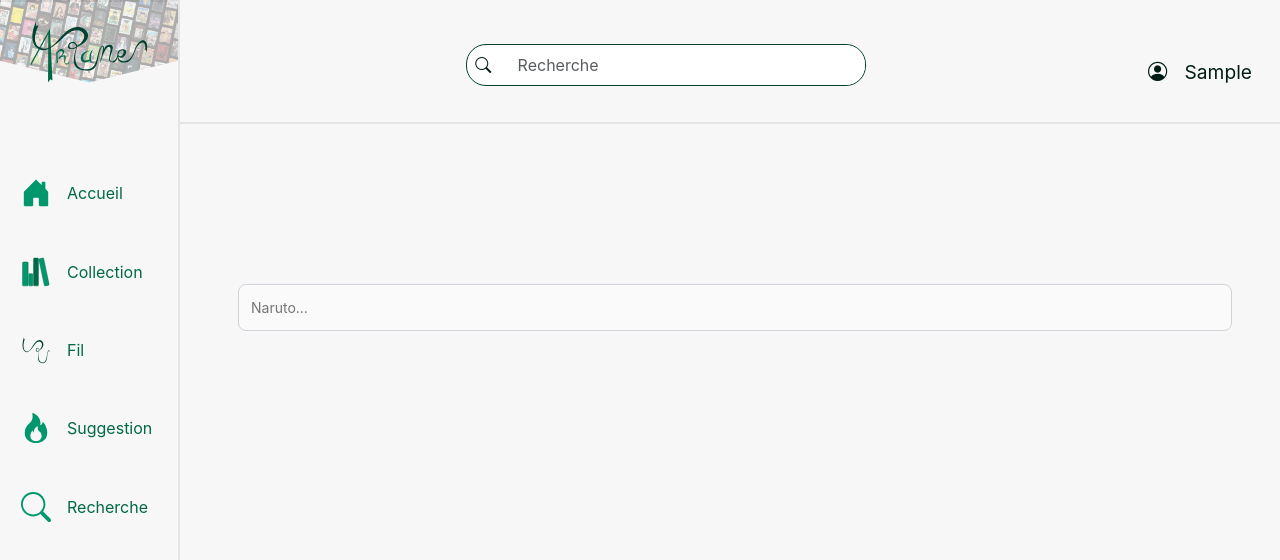
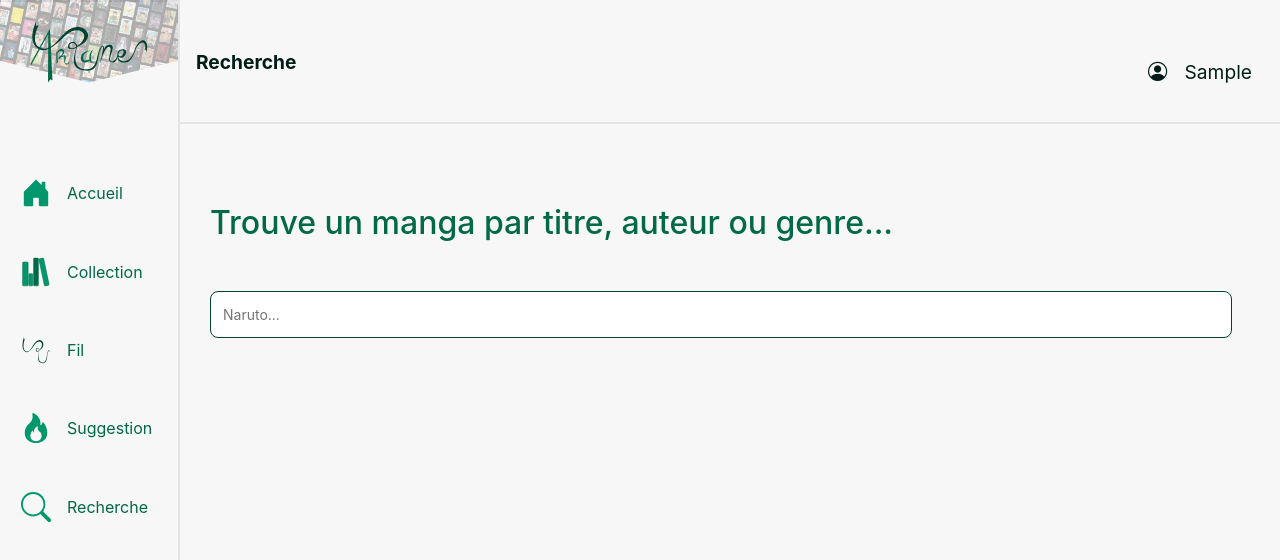
Before and after one commit to Adelink-Serelda/Projet-etudes-ARIANE-front, a React (Create React App) app: page /recherche in a window 1280 px wide. Shown: the top 560 px of the page. Built offline with nearby package versions, Linux system fonts and the light colour scheme; sample sign-in values are in the browser's storage.

Commit message:
save 1803 MVP ok MAJ design

```diff
--- a/src/components/Header.jsx
+++ b/src/components/Header.jsx
@@ -27,8 +27,8 @@ function Header() {
   else if (location.pathname === "/suggestions") title = "Suggestions du jour";
   else if (location.pathname.startsWith("/vuedetail"))
     title = slug || "Détails";
-  else if (location.pathname.startsWith("/vuemanga"))
-    title = "My Hero Academia";
+  else if (location.pathname.startsWith(`/${slug}`)) title = slug;
+  else if (location.pathname.startsWith(`/recherche`)) title = "Recherche";
 
   return (
     <div>
@@ -46,14 +46,14 @@ function Header() {
           <div className="titre-page">
             <p>{title}</p>
           </div>
-          <div className="recherche">
+          {/*  <div className="recherche">
             <i className="bi bi-search"></i>
             <input
               type="text"
               className="form-control"
               placeholder="Recherche"
             />
-          </div>
+          </div> */}
           <div className="burger">
             <button
               className="burger-btn"
--- a/src/pages/Collection.jsx
+++ b/src/pages/Collection.jsx
@@ -33,19 +33,19 @@ function Collection() {
         </Link>
       </div>
       <div className="bouton-filtre-wrapper">
-        <Link className="bouton-filtre">
+        <Link className="bouton-filtre physique">
           <i className="bi bi-book"></i>
           <p>Physique</p>
         </Link>
-        <Link className="bouton-filtre">
+        <Link className="bouton-filtre numerique">
           <i className="bi bi-book"></i>
           <p>Numérique</p>
         </Link>
-        <Link className="bouton-filtre">
+        <Link className="bouton-filtre pret">
           <i className="bi bi-book"></i>
           <p>Prêts</p>
         </Link>
-        <Link className="bouton-filtre">
+        <Link className="bouton-filtre completer">
           <i className="bi bi-book"></i>
           <p>Compléter</p>
         </Link>
--- a/src/pages/Fil.jsx
+++ b/src/pages/Fil.jsx
@@ -33,19 +33,19 @@ function Fil() {
         </Link>
       </div>
       <div className="bouton-filtre-wrapper">
-        <Link className="bouton-filtre">
+        <Link className="bouton-filtre pal">
           <i className="bi bi-book"></i>
           <p>PAL</p>
         </Link>
-        <Link className="bouton-filtre">
+        <Link className="bouton-filtre cours">
           <i className="bi bi-book"></i>
           <p>En cours</p>
         </Link>
-        <Link className="bouton-filtre">
+        <Link className="bouton-filtre lu">
           <i className="bi bi-book"></i>
           <p>Lu</p>
         </Link>
-        <Link className="bouton-filtre">
+        <Link className="bouton-filtre wishlist">
           <i className="bi bi-book"></i>
           <p>Wishlist</p>
         </Link>
--- a/src/pages/Recherche.jsx
+++ b/src/pages/Recherche.jsx
@@ -1,6 +1,7 @@
 import "../style/recherche.css";
 import { useState, useEffect } from "react";
 import AJAX from "../utils/ajax.js";
+import { Link } from "react-router-dom";
 
 function Recherche() {
   const [query, setQuery] = useState("");
@@ -14,12 +15,24 @@ function Recherche() {
     const delay = setTimeout(async () => {
       const datas = await AJAX.get(`recherche?q=${query}`, true);
       setResults(datas);
+      console.log(datas);
     }, 300);
     return () => clearTimeout(delay);
   }, [query]);
 
   return (
     <section className="page-recherche">
+      <div className="entete">
+        <Link to="/suggestions">
+          <i className="bi bi-chevron-left"></i>
+        </Link>
+        <h1 className="entete-titre">Recherche</h1>
+        <Link to="/nouveautes">
+          <i className="bi bi-chevron-right"></i>
+        </Link>
+      </div>
+      <div className="recherche-wrapper">
+        <h2>Trouve un manga par titre, auteur ou genre...</h2>
         <div className="search-bar">
           <input
             type="text"
@@ -31,15 +44,20 @@ function Recherche() {
 
         <div className="search-result">
           {results.map((manga) => (
-          <div key={manga.idJson} className="search-item">
+            <Link
+              to={`/${manga.slug}`}
+              key={manga.idJson}
+              className="search-item"
+            >
               <img src={manga.cover || "/img/img-1.jpg"} alt={manga.titre} />
               <div>
                 <h3>{manga.titre}</h3>
                 <p>{manga.auteur}</p>
                 <p>({manga.genre})</p>
               </div>
+            </Link>
+          ))}
         </div>
-        ))}
       </div>
     </section>
   );
--- a/src/pages/Suggestions.jsx
+++ b/src/pages/Suggestions.jsx
@@ -50,7 +50,10 @@ export default function Suggestions() {
         <p className="index-info">
           {totalSlides === 0 ? "0 / 0" : `${sliderIndex + 1} / ${totalSlides}`}
         </p>
-        <div className="suggestions-slider">
+        <Link
+          to={`/${mangas[sliderIndex]?.slug || ""}`}
+          className="suggestions-slider"
+        >
           <img
             src={mangas[sliderIndex]?.cover || "/img/img-1.jpg"}
             alt={mangas[sliderIndex]?.titre || "couv manga"}
@@ -58,7 +61,7 @@ export default function Suggestions() {
           />
           <p className="manga-titre">{mangas[sliderIndex]?.titre || ""}</p>
           <p className="manga-auteur">{mangas[sliderIndex]?.auteur || ""}</p>
-        </div>
+        </Link>
         <div className="navigation-buttons">
           <button
             onClick={() => toggleImage(-1)}
--- a/src/pages/VueManga.jsx
+++ b/src/pages/VueManga.jsx
@@ -50,11 +50,27 @@ function VueManga() {
                 className="serie-item"
                 key={index}
               >
-                <img
-                  src={tome.image}
-                  alt={tome.titre}
-                  className="serie-image"
-                />
+                <div className="serie-item-image">
+                  <img
+                    src={tome.image}
+                    alt={tome.titre}
+                    className="serie-image"
+                  />
+                  {tome.statusCollection === "collection" && (
+                    <img
+                      src="/img/svg/check-circle-green.svg"
+                      alt="Dans ma collection"
+                      className="status-icon"
+                    />
+                  )}
+                  {tome.statusFil === "PAL" && (
+                    <img
+                      src="/img/svg/bookmark-check-red.svg"
+                      alt="Dans ma PAL"
+                      className="status-icon-pal"
+                    />
+                  )}
+                </div>
                 <h1>Tome {tome.numero}</h1>
                 <p>{tome.titre}</p>
               </Link>
--- a/src/style/collection.css
+++ b/src/style/collection.css
@@ -34,6 +34,15 @@
 .bouton-filtre p {
   margin: 0;
   padding: 0;
+}
+
+.bouton-filtre.physique {
+  background-color: var(--light-green-primary);
+  color: white;
+}
+
+.bouton-filtre.physique i {
+  color: white;
 }
 
 .collection-details {
--- a/src/style/fil.css
+++ b/src/style/fil.css
@@ -1,5 +1,14 @@
 .fil {
   margin: 5rem 0;
+}
+
+.bouton-filtre.pal {
+  background-color: var(--light-green-primary);
+  color: white;
+}
+
+.bouton-filtre.pal i {
+  color: white;
 }
 
 @media (min-width: 576px) {
--- a/src/style/recherche.css
+++ b/src/style/recherche.css
@@ -1,10 +1,25 @@
 .page-recherche {
-  margin: 10rem 3rem;
+  margin: 5rem 0 10rem 0;
+}
+
+.recherche-wrapper {
+  margin: 0 3rem;
+}
+
+.page-recherche h2 {
+  margin: 3rem 0;
+  color: var(--light-green-primary);
+}
+
+.search-bar input {
+  border: solid 1px var(--dark-green);
+  background-color: white;
 }
 
 .search-result {
-  display: flex;
-  justify-content: center;
+  display: grid;
+  grid-template-columns: repeat(auto-fill, minmax(160px, 1fr));
+  gap: 2rem;
   margin-top: 2rem;
 }
 
@@ -28,7 +43,7 @@
 }
 
 .search-item p {
-  line-height: 0.5rem;
+  line-height: 1rem;
   margin: 0;
   color: var(--dark-green);
 }
@@ -40,22 +55,19 @@
 }
 
 @media (min-width: 576px) {
-  .search-bar,
-  .search-result {
-    margin-left: 90px;
+  .recherche-wrapper {
+    margin-left: 110px;
   }
 }
 
 @media (min-width: 768px) {
-  .search-bar,
-  .search-result {
-    margin-left: 130px;
+  .recherche-wrapper {
+    margin-left: 150px;
   }
 }
 
 @media (min-width: 992px) {
-  .search-bar,
-  .search-result {
-    margin-left: 190px;
+  .recherche-wrapper {
+    margin-left: 210px;
   }
 }
--- a/src/style/vue.css
+++ b/src/style/vue.css
@@ -155,8 +155,28 @@
   padding: 15px;
 }
 
-.serie-item img {
+.serie-item-image {
+  position: relative;
+  display: inline-block;
+}
+
+.serie-item.serie-image {
   width: 100%;
+}
+
+.status-icon {
+  position: absolute;
+  top: -15px;
+  right: 5px;
+  width: 28px;
+  height: 28px;
+}
+.status-icon-pal {
+  position: absolute;
+  top: -15px;
+  right: 45px;
+  width: 28px;
+  height: 28px;
 }
 
 .serie-item h1 {
```
Also changed, not shown: public/img/svg/bookmark-check-red.svg (added), public/img/svg/check-circle-green.svg (added). Lines whose indentation alone changed are shown as unchanged.
